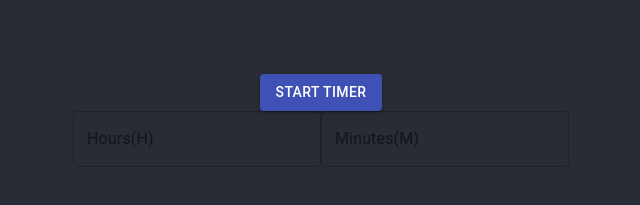
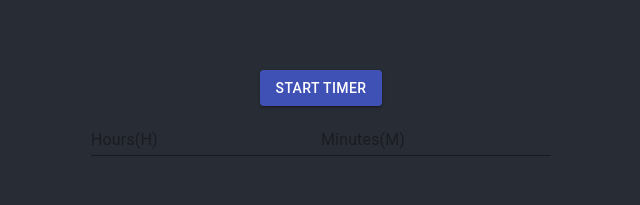
Before and after one commit to Balaguru4580/pomodorset, a React (Create React App) app: page / in a window 1280 px wide. Shown: the part 435-640 px from the top of the page, without its empty margins (319-959 px from the left). Built offline with nearby package versions, Linux system fonts and the light colour scheme.

Commit message:
Hour and Minute Input Implemented

```diff
--- a/src/components/Timer/Crucials/Crucials.js
+++ b/src/components/Timer/Crucials/Crucials.js
@@ -1,26 +1,34 @@
-import React from "react";
+import React, {useState} from "react";
 import Button from "@material-ui/core/Button";
-import { TextField } from "@material-ui/core";
+import { Input } from "@material-ui/core";
+import styles from "./Crucials.module.css";
 export default function Crucials({ timerCommand }) {
 
-    let data = []
+    const [Hdata, setHData] = useState(0);
+    const [Mdata, setMData] = useState(0);
+    let data = [];
 
-    function timerStart() {
-        data[0] = 5;
-        data[1] = 99;
-        data[2] = 3;
+    function timerStart(){
+        if(Hdata === 0 && Mdata === 0){
+            console.log("Minimum Timer Initiated");
+            setHData((minH)=> minH = 0);
+            setMData((minM)=> minM = 15);
+        }
+        data[0] = 0;
+        data[1] = Mdata;
+        data[2] = Hdata;
         timerCommand(data)
     }
 
 
     return (<div>
         <Button variant="contained" color="primary" onClick={timerStart}> Start Timer</Button>
-        <form className="HTM">
-            <TextField id="outlined-basic" label = "Hours(H)" variant="outlined"></TextField>
-            <TextField id="outlined-basic" label = "Minutes(M)" variant="outlined"></TextField>
+        <form className={styles.HTM} onSubmit={timerStart}>
+            <Input type="number" onChange={e => setHData(e.target.value) } id="outlined-basic" placeholder="Hours(H)" ></Input>
+            <Input type="number" id="outlined-basic"  onChange={e => setMData(e.target.value)} placeholder="Minutes(M)" ></Input>
         </form>
-        </div>
+    </div>
 
-        )
+    )
 
 }
--- /dev/null
+++ b/src/components/Timer/Crucials/Crucials.module.css
@@ -0,0 +1,15 @@
+.HTM{
+    opacity: 1;
+    padding: 15px;
+}
+
+input::-webkit-outer-spin-button,
+input::-webkit-inner-spin-button {
+  -webkit-appearance: none;
+  margin: 0;
+}
+
+input[type=number] {
+  -moz-appearance: textfield;
+  margin-right: 10px;
+}
--- a/src/components/Timer/Timer.js
+++ b/src/components/Timer/Timer.js
@@ -16,21 +16,22 @@ export default function Timer() {
   const clear = () => {
     window.clearInterval(id.current)
   }
-  /*
 
-    React.useEffect(()=>{
-       id.current=window.setInterval(()=>{
-        setSTimer((time)=>time-1)
-      },1000)
-      //NOTNEEDED return ()=>clear();
 
-    },[]) //Seconds Tick Down Mechanism */
+  React.useEffect(() => {
+    id.current = window.setInterval(() => {
+      setSTimer((time) => time - 1)
+    }, 1000)
+    //NOTNEEDED return ()=>clear();
+
+  }, []) //Seconds Tick Down Mechanism
 
   React.useEffect(() => {
     //OVERFLOW prevention
-    if(Mtimer > 60 || Stimer > 60){
-      setSTimer((Stime) => Stime = 60)
-      setMTimer((Mtime) => Mtime = 60)
+    if (Htimer > 60 || Mtimer > 60 || Stimer > 60) {
+      setSTimer((Stime) => Stime = 59)
+      setMTimer((Mtime) => Mtime = 59)
+      setHTimer((Htime) => Htime = 60)
 
     }
     // Hours to minutes drop
@@ -63,11 +64,13 @@ export default function Timer() {
   };
 
   return (
-    <div className={styles.timerstyle}>
+    <div id = "Clock"  className={styles.timerstyle}>
       <h1 style={{ fontSize: 125 }}>
         {Htimer}:{Mtimer}:{Stimer}
       </h1>
-      <Crucials timerCommand={timerCommand} />
+      <div id = "Controls" className={styles.crucials}>
+        <Crucials timerCommand={timerCommand} />
+      </div>
     </div>
   );
 }
--- a/src/components/Timer/Timer.module.scss
+++ b/src/components/Timer/Timer.module.scss
@@ -1,5 +1,5 @@
 .timerstyle{
     font-Family: 'Arial';
     color: rgb(231, 231, 231);
-    padding: 10px;
+    padding: 5px;
 }
```
